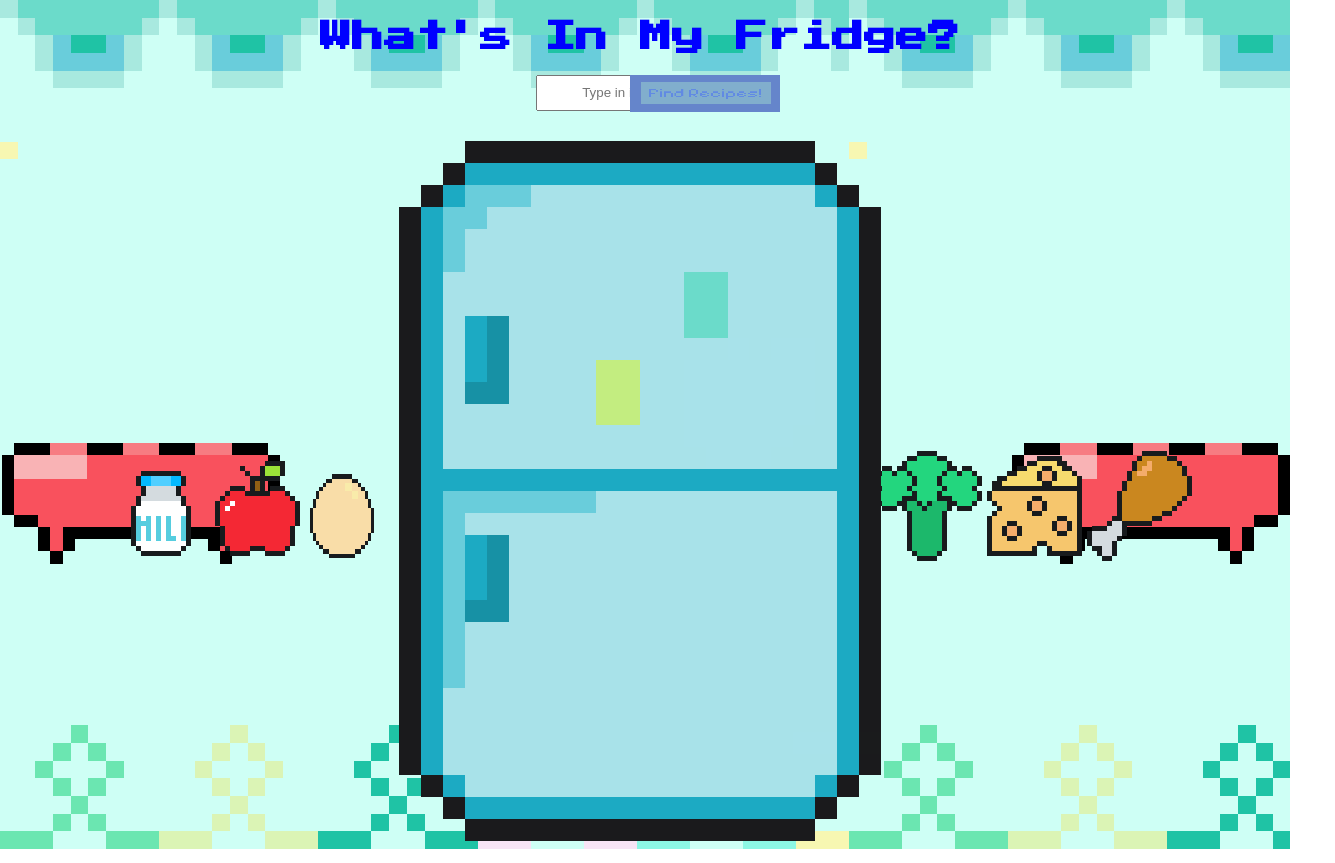
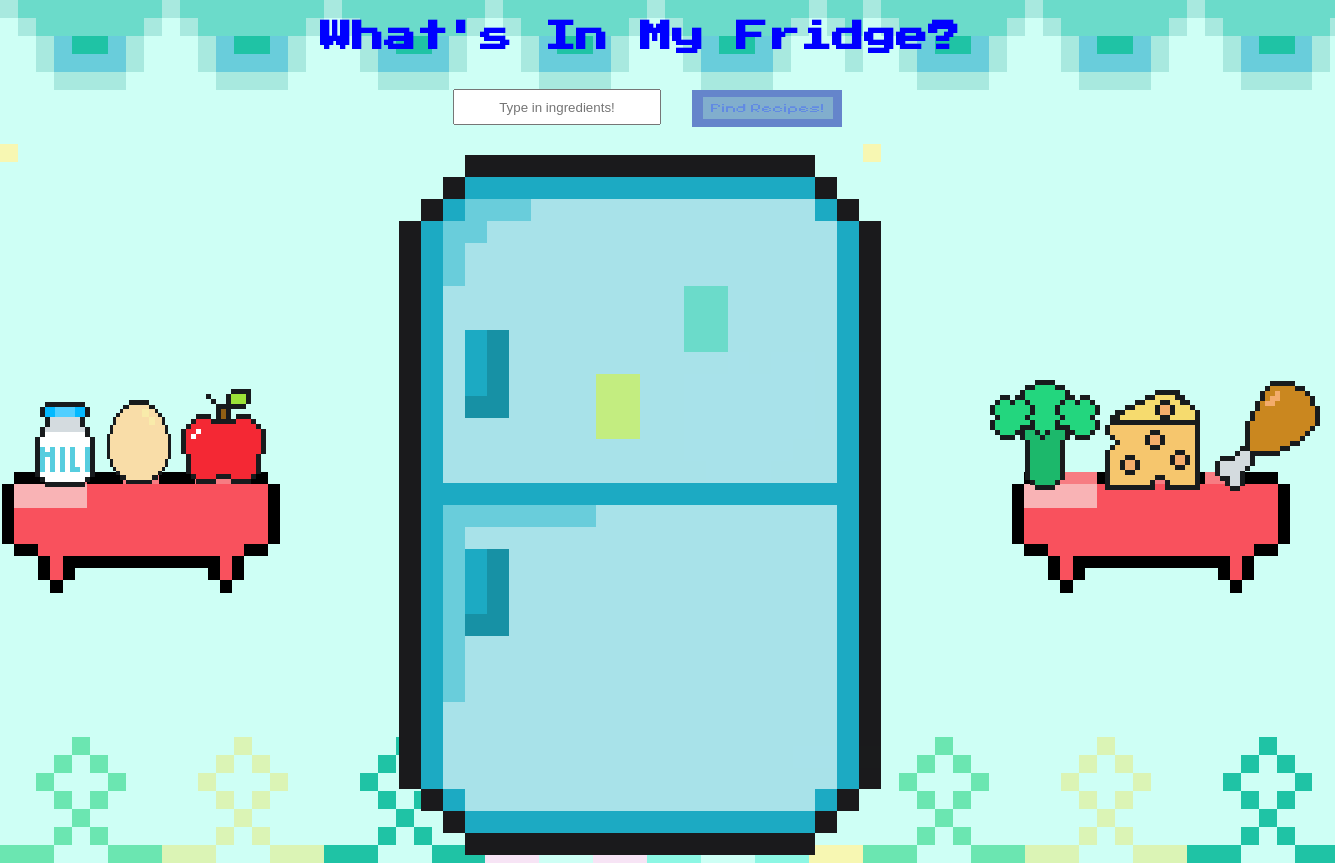
Before and after one commit to aimanahmedd/whats-in-my-fridge, a plain HTML site: page client/index.html in a window 1280 px wide. Shown: the whole page, 1335 px wide, since content can reach past the window. Drawn offline with Linux system fonts and the light colour scheme.

Commit message:
Fixed food sprite positions

```diff
--- a/client/index.html
+++ b/client/index.html
@@ -28,19 +28,19 @@ body {
     </div>
 
 <div class="fridge-area">
-    <div class="shelf1">
+    <div class="shelfy1">
           <img src="./images/shelf.png" alt="Shelf1" id="shelf1">
-          <img src="./images/apple.png" class="food-sprite" id= "apple" style="left: 192px; top: 315px;">
-          <img src="./images/egg.png" class="food-sprite" id = "egg" style="left: 295px; top: 325px;">
-          <img src="./images/milk.png" class="food-sprite" id="milk" style="left: 93px; top: 315px;">
+          <img src="./images/apple.png" class="food-sprite" id= "apple" style="left: 176px; top: 9px;">
+          <img src="./images/egg.png" class="food-sprite" id = "egg" style="left: 110px; top: 17px;">
+          <img src="./images/milk.png" class="food-sprite" id="milk" style="left: 15px; top: 12px;">
     </div>
   <img src="./images/fridge.png" alt="Fridge" id="fridge" >
 
-    <div class="shelf2">
+    <div class="shelfy2">
           <img src="./images/shelf.png" alt="Shelf2" id="shelf2">
-          <img src="./images/broccoli.png" class="food-sprite" id= "broccoli" style="right: 285px; top: 305px;">
-          <img src="./images/cheese.png" class="food-sprite" id = "cheese" style="right: 170px; top: 305px;">
-          <img src="./images/chicken.png" class="food-sprite" id="chicken" style="right: 65px; top: 305px;">
+          <img src="./images/broccoli.png" class="food-sprite" id= "broccoli" style="right: 185px; top: 0px;">
+          <img src="./images/cheese.png" class="food-sprite" id = "cheese" style="right: 70px; top: 5px;">
+          <img src="./images/chicken.png" class="food-sprite" id="chicken" style="left: 215px; top: 1px;">
     </div>
 </div>
     <script src="script.js"></script>
--- a/client/style.css
+++ b/client/style.css
@@ -76,6 +76,25 @@ margin-top: 30px;
 position: relative;
 }
 
+.shelfy1{
+  display: flex;
+  align-items: center;
+  justify-content: center;
+  gap: 10px;
+  margin-top: 30px;
+  position: relative;
+}
+
+.shelfy2{
+  display: flex;
+  align-items: center;
+  justify-content: center;
+  gap: 10px;
+  margin-top: 30px;
+  position: relative;
+}
+
+
 #shelf1, #shelf2 {
 width: 290px;
 height: 290px;
@@ -149,9 +168,9 @@ text-align:center;
 }
 
 #findRecipes{
-  position: absolute;
-  top: 75px;
-  right: 500px;
+  position: relative;
+  top: 15px;
+  left: 15px;
   width: 150px;
   height: 37px;
   cursor: pointer;
```
